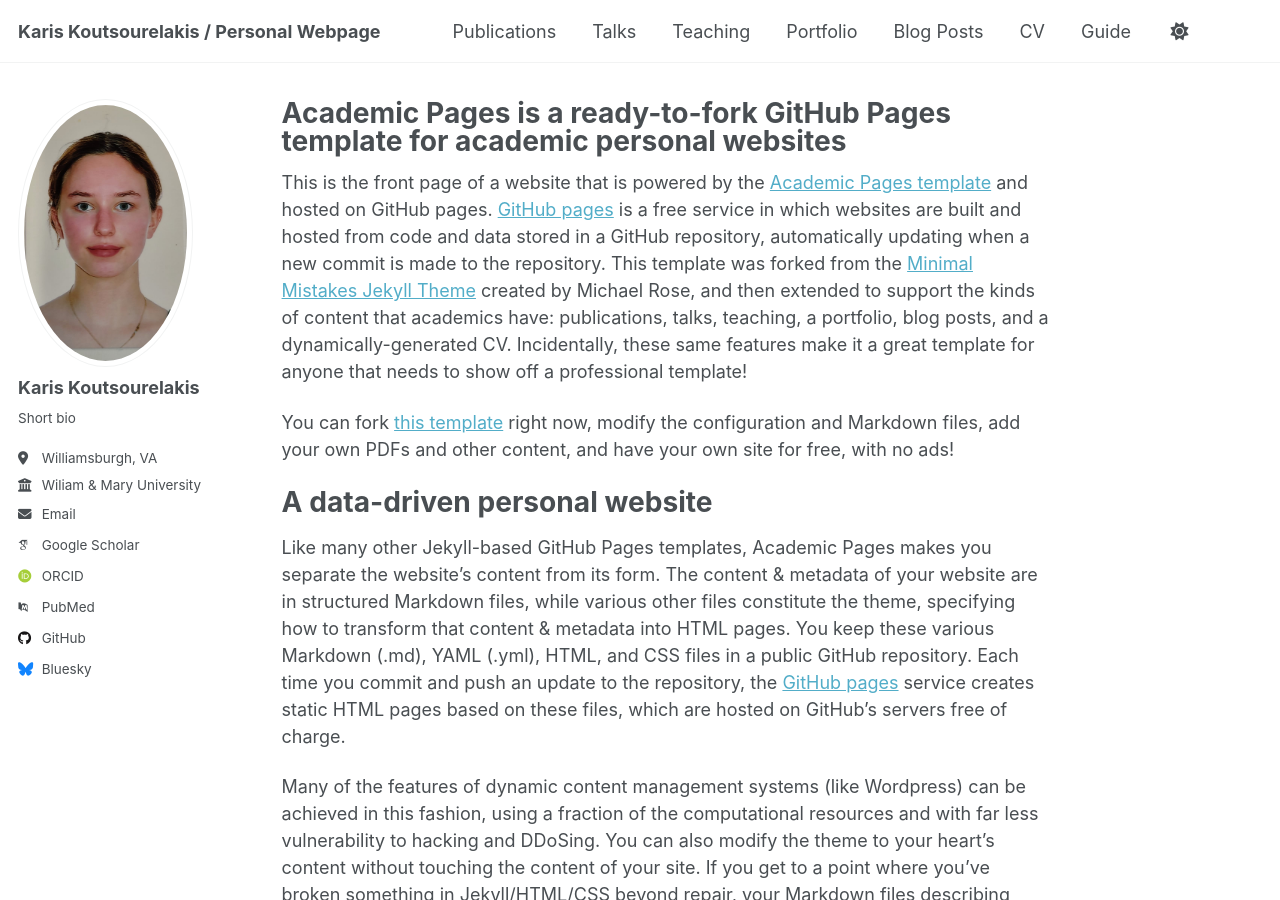
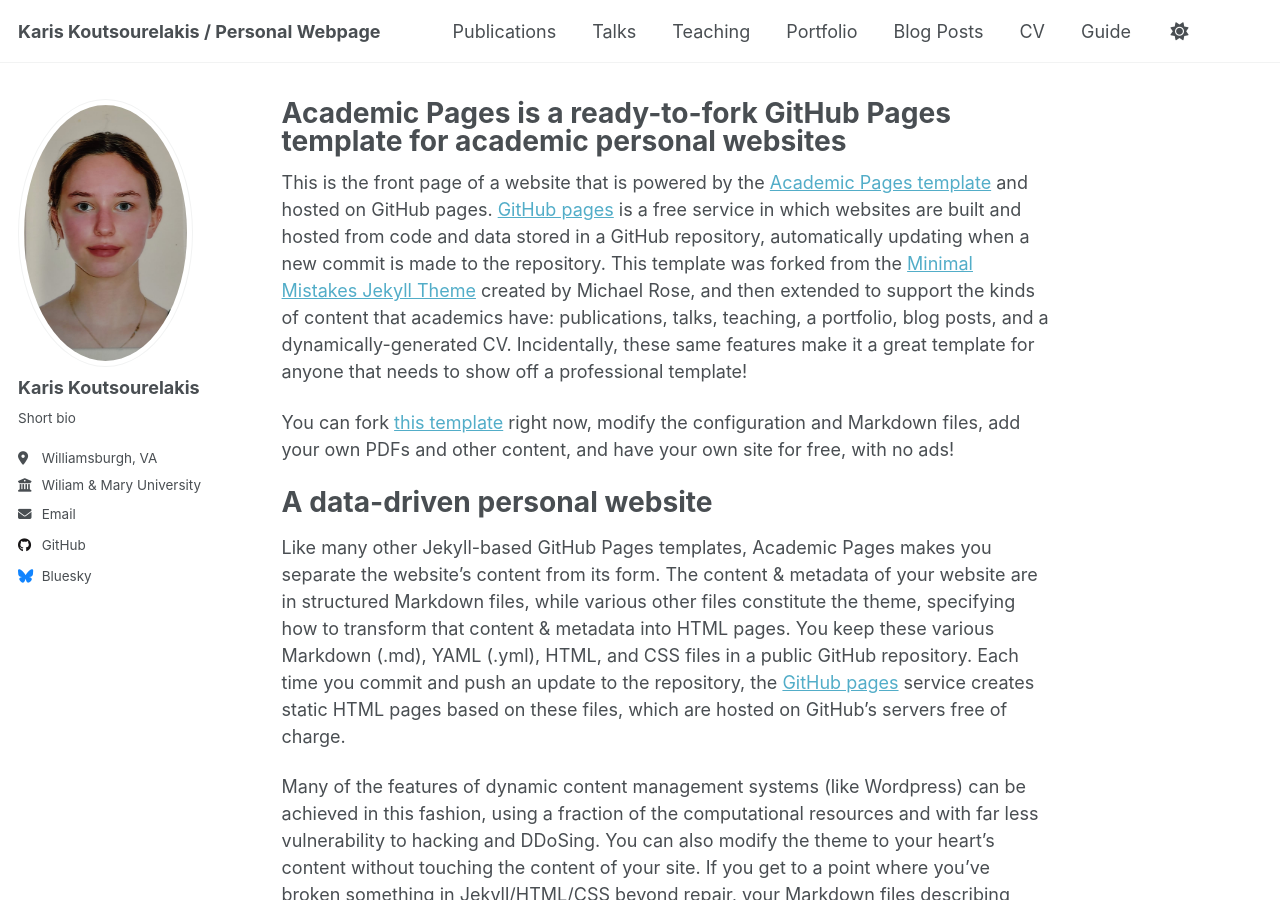
Before and after one commit to kkoutsourelakis/kkoutsourelakis.github.io, a Jekyll site: the page built from _pages/about.md, in a window 1280 px wide and 900 px high. Built offline with Jekyll 4.4.1, drawn with Linux system fonts in a browser that asks for light colours; some web fonts are replaced; a script that is not in the unit is left out.

Commit message:
Update _config.yml

```diff
--- a/_config.yml
+++ b/_config.yml
@@ -33,16 +33,16 @@ author:
   email            : "kkoutsourelakis@mw.edu"
 
   # Academic websites
-  academia         : # URL
-  arxiv            : # URL - Update with the correct link to your profile
-  googlescholar    : "https://scholar.google.com/citations?user=PS_CX0AAAAAJ"
-  inspire-hep      : # URL
-  impactstory      : # URL
-  orcid            : "https://orcid.org/yourorcidurl"
-  semantic         : # URL
-  pubmed           : "https://www.ncbi.nlm.nih.gov/pubmed/?term=john+snow"
-  researchgate     : # URL
-  scopus           : # URL
+  #academia         : # URL
+  #arxiv            : # URL - Update with the correct link to your profile
+  #googlescholar    : "https://scholar.google.com/citations?user=PS_CX0AAAAAJ"
+  #inspire-hep      : # URL
+  #impactstory      : # URL
+  #orcid            : "https://orcid.org/yourorcidurl"
+  #semantic         : # URL
+  #pubmed           : "https://www.ncbi.nlm.nih.gov/pubmed/?term=john+snow"
+  #researchgate     : # URL
+  #scopus           : # URL
 
   # Repositories and software development
   bitbucket        : # Username - Update with your username on the site
```
